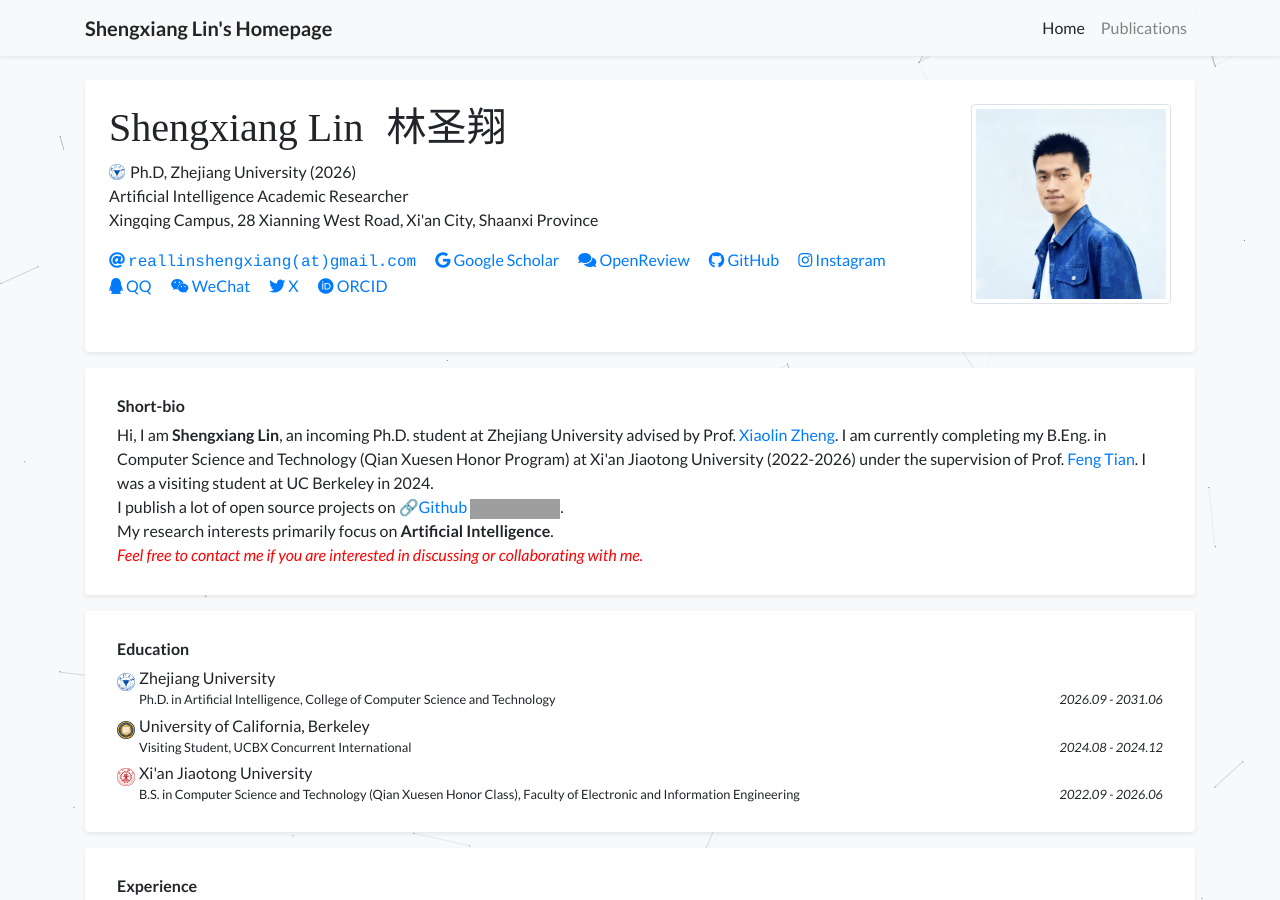
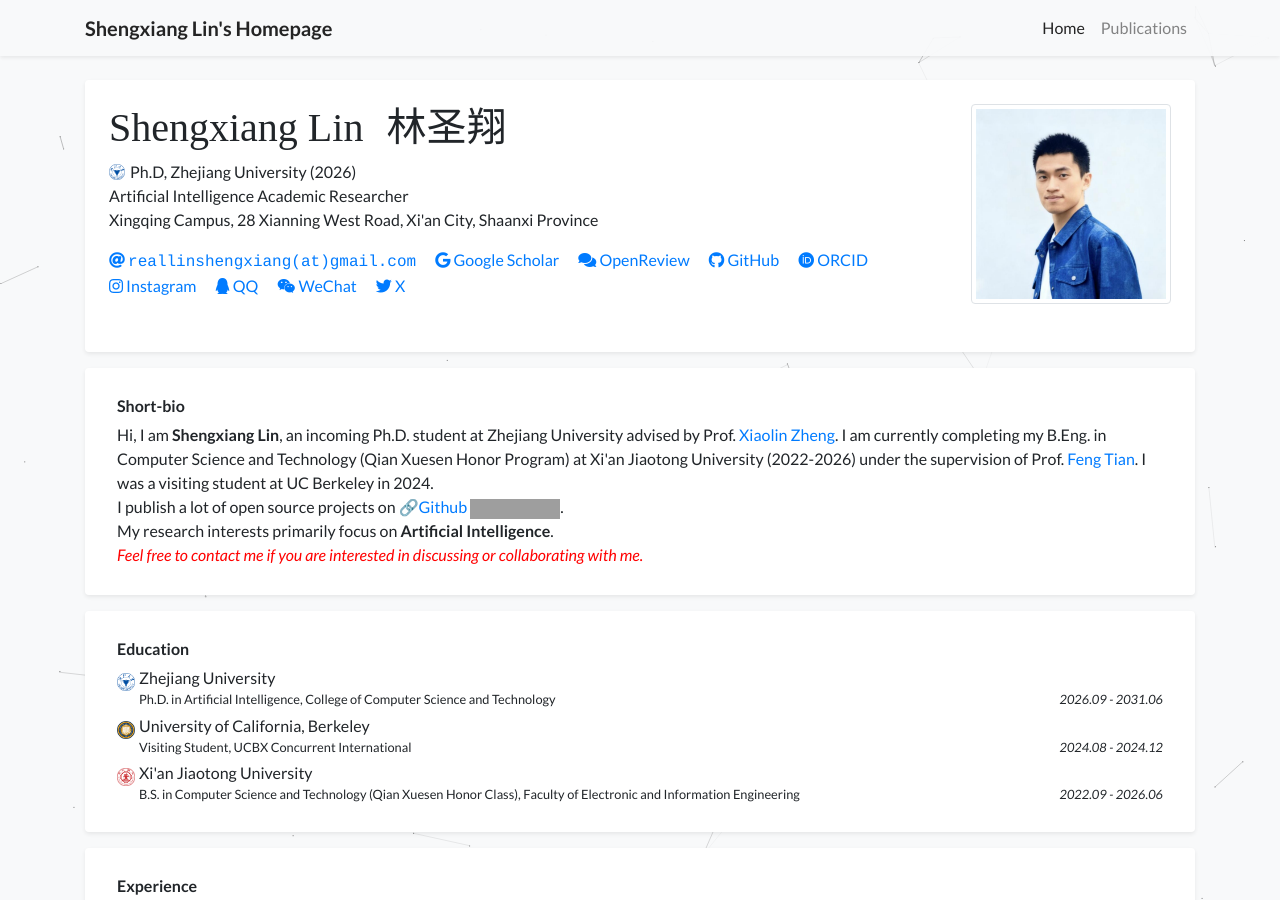
Before and after one commit to Lin-Shengxiang/Lin-Shengxiang.github.io, a Jekyll site: the page built from index.html, in a window 1280 px wide and 900 px high. Built offline with Jekyll 4.4.1, drawn with Linux system fonts in a browser that asks for light colours; a style sheet for code colours, icons or effects is not loaded; grey boxes are pictures that could not be loaded.

Commit message:
Update profile_card.html

```diff
--- a/_includes/widgets/profile_card.html
+++ b/_includes/widgets/profile_card.html
@@ -45,6 +45,12 @@
                                 </a>
                                 {% endif %}
 
+                                {% if site.data.profile.orcid %}
+                                <a class="pr-3 no-break" target="_blank" href="https://orcid.org/{{ site.data.profile.orcid }}">
+                                    <i class="fab fa-orcid"></i> ORCID
+                                </a>
+                                {% endif %}
+
                                 {% if site.data.profile.instagram %}
                                 <a class="pr-3 no-break" target="_blank" href="https://www.instagram.com/{{ site.data.profile.instagram }}">
                                     <i class="fab fa-instagram"></i> Instagram
@@ -87,11 +93,6 @@
                                 </a>
                                 {% endif %}
 
-                                {% if site.data.profile.orcid %}
-                                <a class="pr-3 no-break" target="_blank" href="https://orcid.org/{{ site.data.profile.orcid }}">
-                                    <i class="fab fa-orcid"></i> ORCID
-                                </a>
-                                {% endif %}
                             </div>
                         </div>
                     </div>
```
